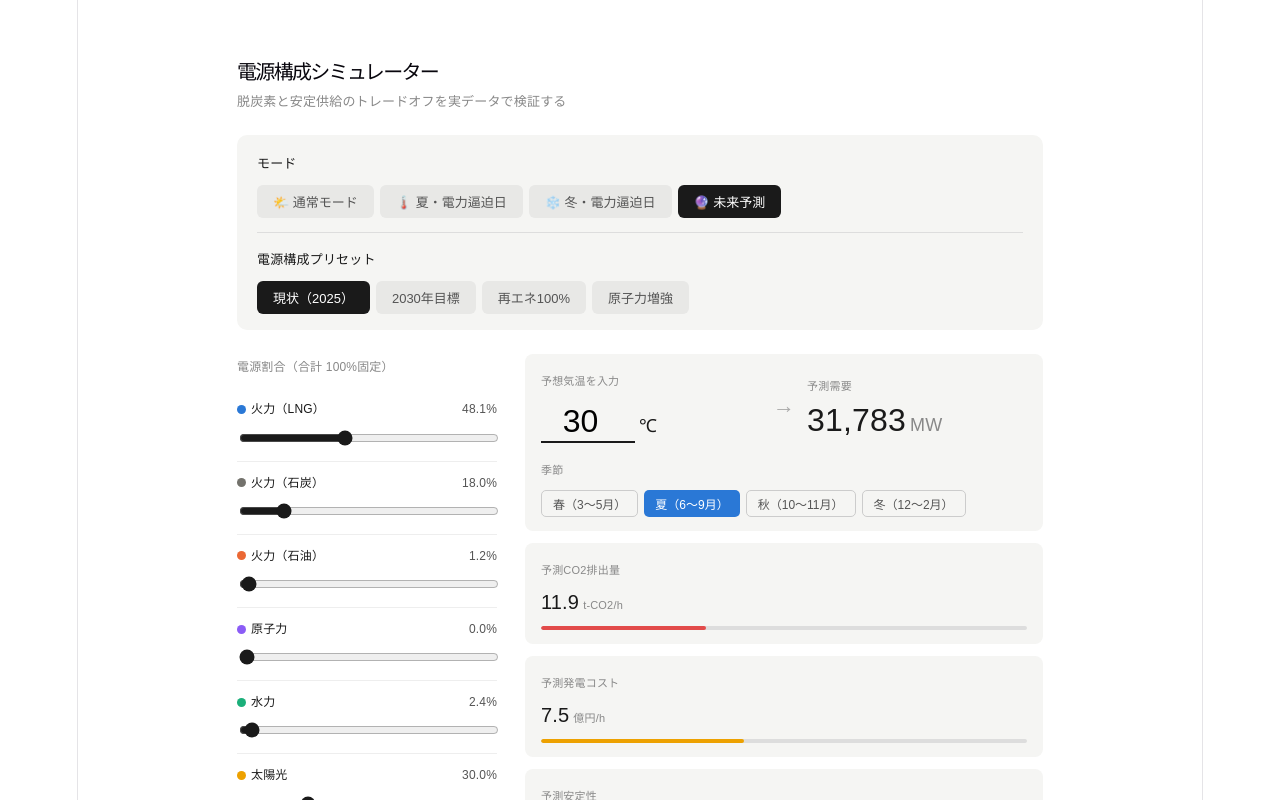
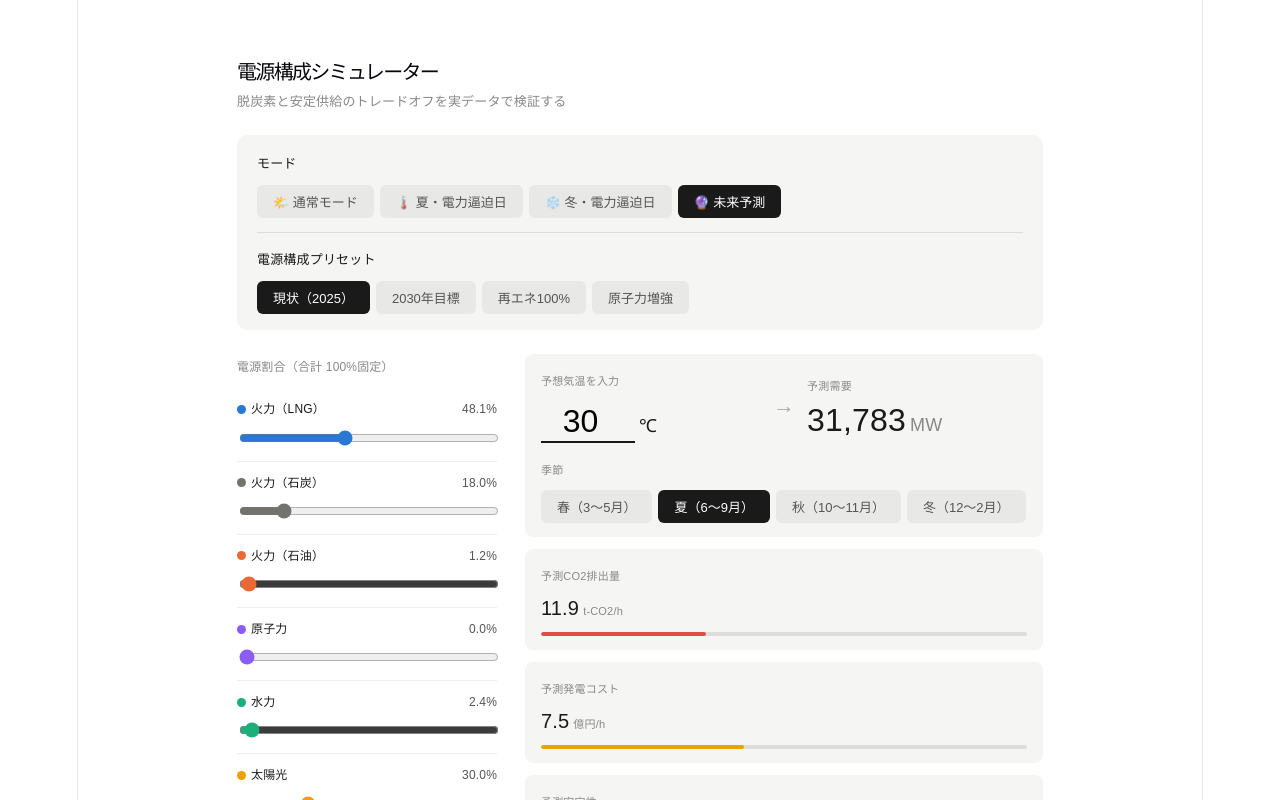
Before and after one commit to Nishiyama1204/Watt-if, a React (Vite) app in the folder energy-simulator/: page / in a window 1280 px wide. Both pictures are taken after a click on the button "🔮 未来予測". Shown: the top 800 px of the page. Built offline with nearby package versions, Linux system fonts and the light colour scheme.

Commit message:
ボタンを灰色・黒に統一

```diff
--- a/energy-simulator/src/App.jsx
+++ b/energy-simulator/src/App.jsx
@@ -621,7 +621,7 @@ export default function App() {
                 <input type="range" min="0" max="100" step="1"
                   value={Math.round(mix[s.key] || 0)}
                   onChange={e => handleSlider(s.key, e.target.value)}
-                  style={{ width:"100%", accentColor:"#1a1a1a" }} />
+                  style={{ width:"100%", accentColor:s.color }} />
               </div>
             );
           })}
@@ -675,7 +675,12 @@ export default function App() {
                   <div style={{ display:"flex", gap:6, flexWrap:"wrap" }}>
                     {Object.entries(SEASON_FACTORS).map(([k, v]) => (
                       <button key={k} onClick={() => setPredSeason(k)}
-                        style={{ ...S.smallTag(predSeason===k) }}>
+                        style={{
+                          padding:"7px 16px", fontSize:13, borderRadius:6, cursor:"pointer", border:"none",
+                          background: predSeason===k ? "#1a1a1a" : "#e8e8e6",
+                          color: predSeason===k ? "#fff" : "#555",
+                          fontWeight: predSeason===k ? 500 : 400,
+                        }}>
                         {v.label}
                       </button>
                     ))}
```
